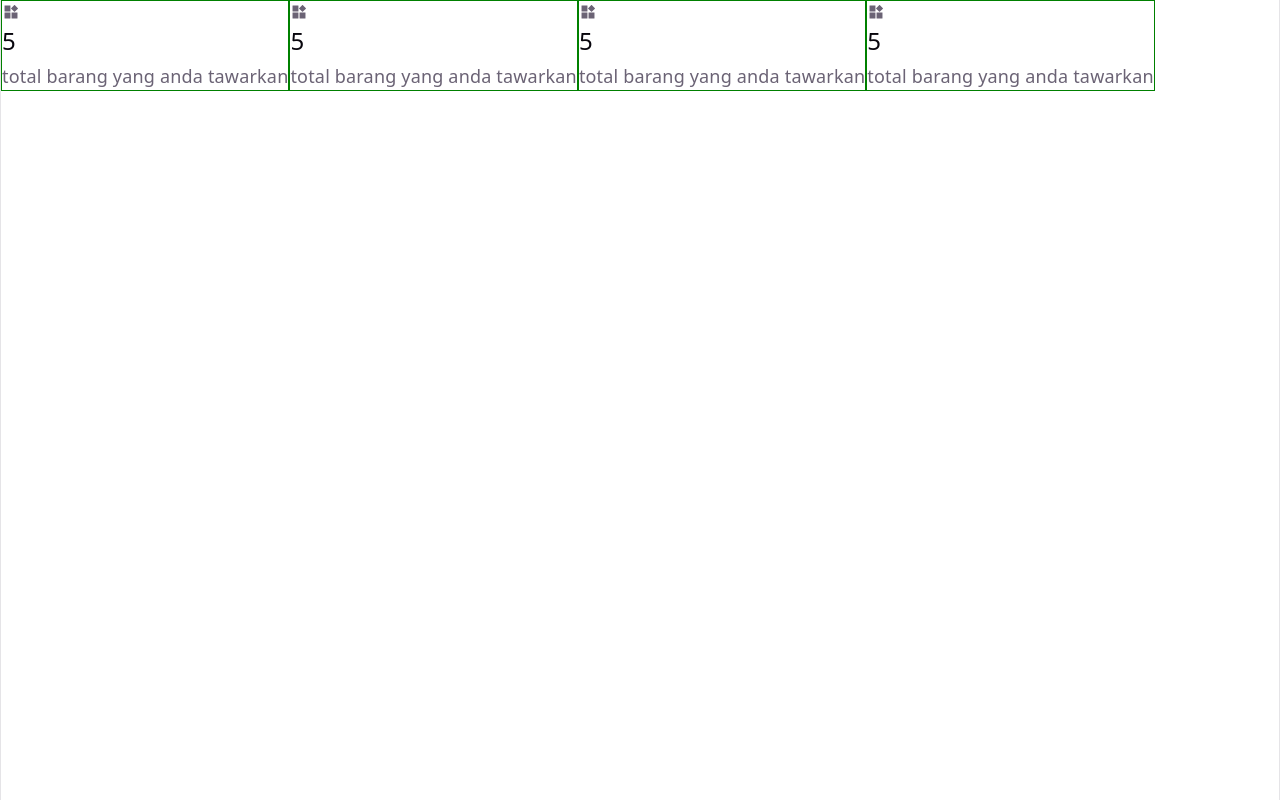
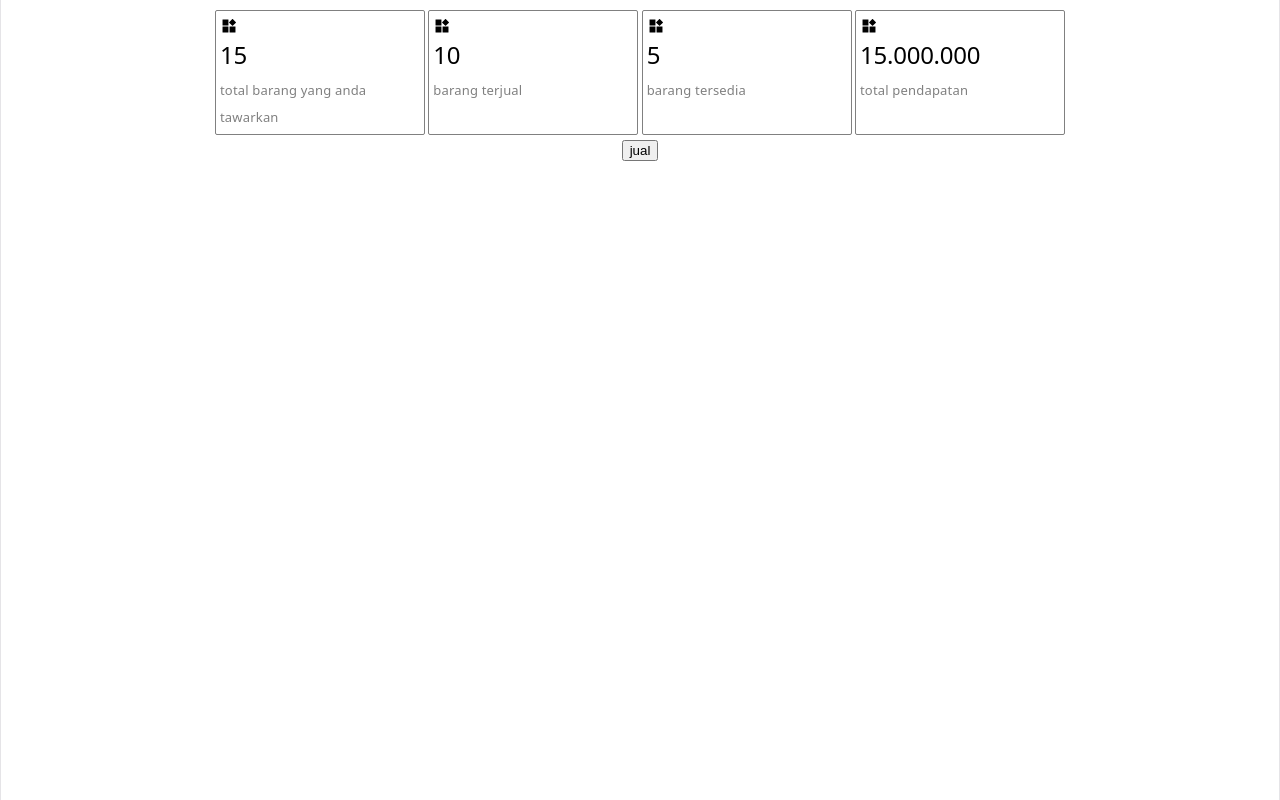
Before and after one commit to adibmisbahul/JogjaPreloved, a React (Vite) app: page /dashboard in a window 1280 px wide. Built offline with nearby package versions, Linux system fonts and the light colour scheme; the HTML template or start-up script is replaced by a standard one.

Commit message:
card dashboard

```diff
--- a/src/components/component.css
+++ b/src/components/component.css
@@ -1,4 +1,18 @@
-.card-dashboard{
-    text-align: start;
-    border: solid green 1px;
+.card-dashboard {
+  width: 200px;
+  max-width: 200px;
+  text-align: start;
+  border: solid grey 1px;
+  border-radius: 2px;
+  color: black;
+  padding: 4px;
 }
+
+.card-dashboard h2 {
+  color: black;
+}
+
+.card-dashboard p {
+  font-size: small;
+  color: grey;
+}
--- a/src/pages/Dashboard.jsx
+++ b/src/pages/Dashboard.jsx
@@ -5,16 +5,40 @@ import Card from "../components/card";
 import { AiFillProduct } from "react-icons/ai";
 
 const Dashboard = () => {
-  const [sale , setSale] = useState(false)
+  const [sale, setSale] = useState(false);
+
+  const jualProduct = () => {
+    alert("click");
+  };
+
   return (
     <div className="dashboard">
-      <main>
+      <header className="header-dashboard">
         <div className="main-card">
-      <CardDashboard icon={<AiFillProduct/>} data={"5"} desc={"total barang yang anda tawarkan"}/>
-      <CardDashboard icon={<AiFillProduct/>} data={"5"} desc={"total barang yang anda tawarkan"}/>
-      <CardDashboard icon={<AiFillProduct/>} data={"5"} desc={"total barang yang anda tawarkan"}/>
-      <CardDashboard icon={<AiFillProduct/>} data={"5"} desc={"total barang yang anda tawarkan"}/>
+          <CardDashboard
+            icon={<AiFillProduct />}
+            data={"15"}
+            desc={"total barang yang anda tawarkan"}
+          />
+          <CardDashboard
+            icon={<AiFillProduct />}
+            data={"10"}
+            desc={"barang terjual"}
+          />
+          <CardDashboard
+            icon={<AiFillProduct />}
+            data={"5"}
+            desc={"barang tersedia"}
+          />
+          <CardDashboard
+            icon={<AiFillProduct />}
+            data={"15.000.000"}
+            desc={"total pendapatan"}
+          />
         </div>
+      </header>
+      <main className="main-dashboard">
+        <button onClick={jualProduct}>jual</button>
       </main>
     </div>
   );
--- a/src/pages/dashboard.css
+++ b/src/pages/dashboard.css
@@ -5,6 +5,15 @@
   background-color: var(--bg);
 }
 
+.header-dashboard {
+  max-width: 850px;
+  margin: 0 auto;
+  padding-top: 10px;
+  height: auto;
+  /* background-color: aqua; */
+}
+
 .main-card {
+  justify-content: space-between;
   display: flex;
 }
```
